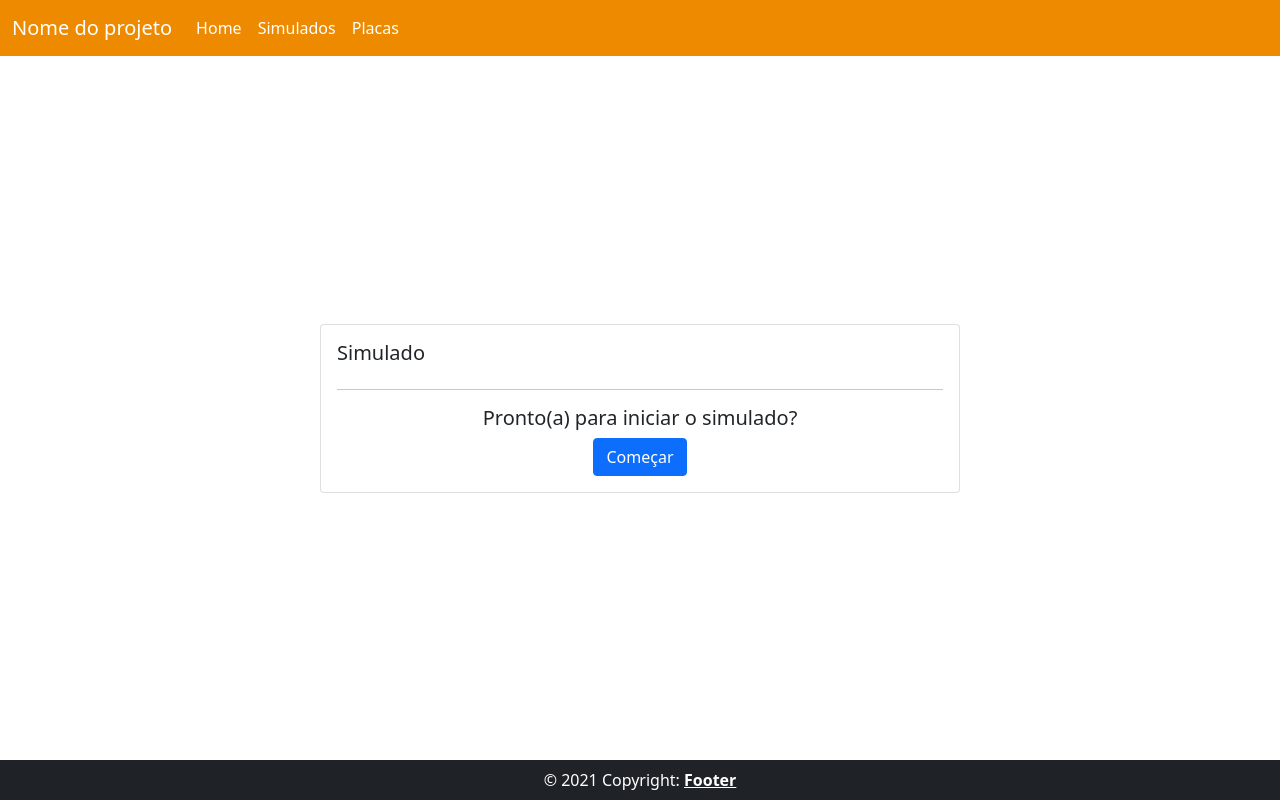
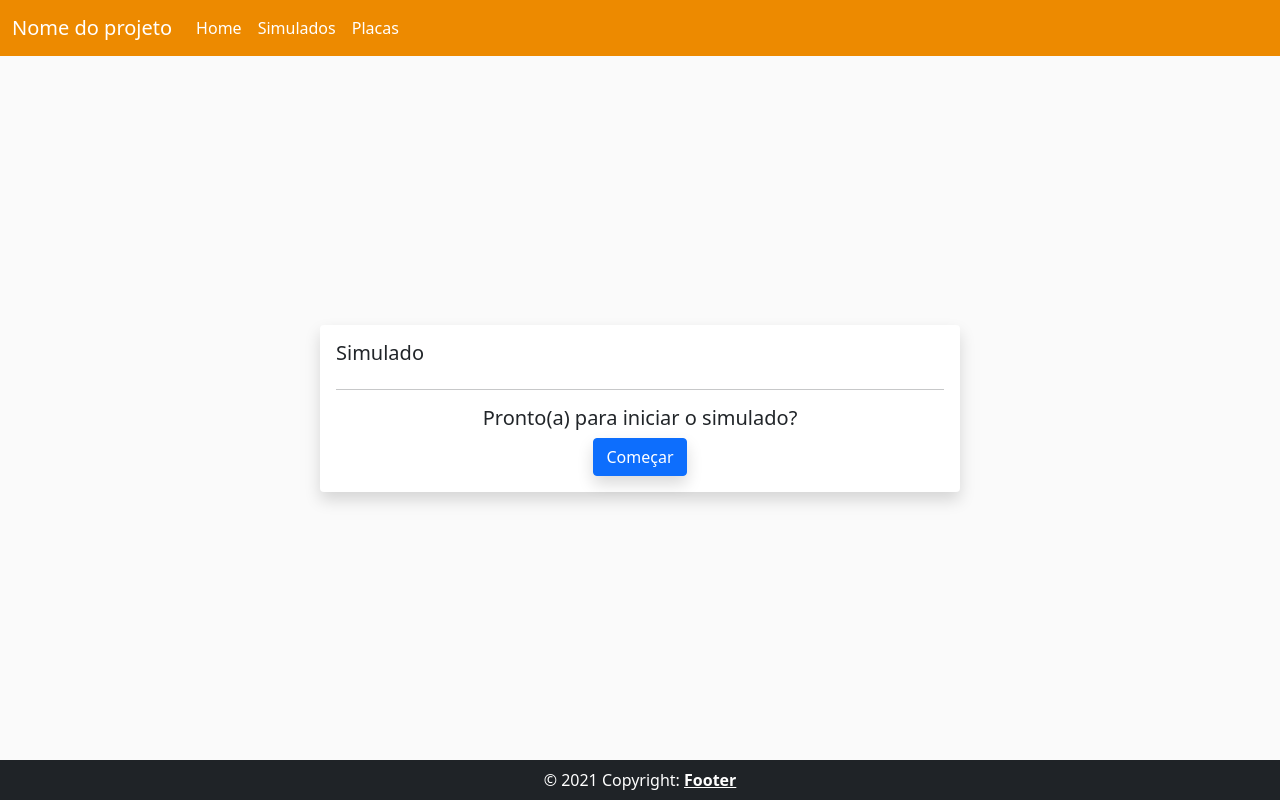
Before and after one commit to eunael/proj_sinal_transito, a Django app: page /quis/ in a window 1280 px wide. Run offline with Django 4.2, Linux system fonts and the light colour scheme; data that the repository does not hold is empty; some libraries are stand-ins or nearby versions.

Commit message:
add sobras ao botão e add a lib django-heroku

```diff
--- a/requirements.txt
+++ b/requirements.txt
@@ -1,5 +1,9 @@
 asgiref==3.5.0
 backports.zoneinfo==0.2.1
+dj-database-url==0.5.0
 Django==4.0.1
+django-heroku==0.3.1
+psycopg2==2.9.3
 sqlparse==0.4.2
 tzdata==2021.5
+whitenoise==5.3.0
--- a/templates/app_quis/index.html
+++ b/templates/app_quis/index.html
@@ -18,8 +18,8 @@
                 <p>Deseja finalizar o simulado?</p>
             </div>
             <div class="modal-footer">
-                <button type="button" class="btn btn-secondary" data-bs-dismiss="modal">Cancelar</button>
-                <button type="button" class="btn btn-primary" id="enviar-form">Finalizar</button>
+                <button type="button" class="btn btn-secondary shadow" data-bs-dismiss="modal">Cancelar</button>
+                <button type="button" class="btn btn-primary shadow" id="enviar-form">Finalizar</button>
             </div>
         </div>
     </div>
@@ -45,7 +45,7 @@
         {% csrf_token %}
         <div class="fadeIn text-center w-100" id="iniciar-simu">
             <h5>Pronto(a) para iniciar o simulado?</h5>
-            <button type="button" class="btn btn-primary" id="btn-iniciar">Começar</button>
+            <button type="button" class="btn btn-primary shadow" id="btn-iniciar">Começar</button>
         </div>
         <div id="container-questoes" actual-question="1">
             {% for questao in questoes %}
@@ -72,9 +72,9 @@
                 <span class="text-danger"><i class="fas fa-exclamation-circle"></i> Selecione uma alternativa.</span>
             </div>
             <div class="col-6 text-right">
-                <button type="button" id="btn-voltar" class="btn btn-danger d-none">Voltar</button>
+                <button type="button" id="btn-voltar" class="btn btn-danger d-none shadow">Voltar</button>
                 <!-- <button type="button" id="btn-pular" class="btn btn-secondary disabled ml-2">Pular</button> -->
-                <button type="button" id="btn-responder" class="btn btn-primary ml-2">Avançar</button>
+                <button type="button" id="btn-responder" class="btn btn-primary ml-2 shadow">Avançar</button>
             </div>
         </div>
     </form>
--- a/templates/app_quis/resultado.html
+++ b/templates/app_quis/resultado.html
@@ -65,9 +65,9 @@
         {% endfor %}
     </div>
     <div class="text-right">
-        <button type="button" id="btn-visualizar" class="btn btn-warning text-white">Ver todas</button>
-        <button type="button" id="btn-voltar" class="btn btn-danger d-none ml-2">Voltar</button>
-        <button type="button" id="btn-responder" class="btn btn-primary ml-2">Próxima</button>
+        <button type="button" id="btn-visualizar" class="btn btn-warning text-white shadow">Ver todas</button>
+        <button type="button" id="btn-voltar" class="btn btn-danger d-none ml-2 shadow">Voltar</button>
+        <button type="button" id="btn-responder" class="btn btn-primary ml-2 shadow">Próxima</button>
     </div>
 </div>
 {% endblock content %}
--- a/templates/index.html
+++ b/templates/index.html
@@ -9,7 +9,7 @@
     <link rel="stylesheet" href="{% static 'css/bootstrap.min.css' %}">
     <link rel="stylesheet" href="{% static 'fa/css/all.min.css' %}">
 </head>
-<body class="text-center">
+<body class="text-center" style="background-color: #fafafa;">
     <div class="fluid-container d-flex justify-content-between mx-auto flex-column" style="height: 100vh;">
         <header class="">
             <div class="inner">
@@ -23,7 +23,7 @@
         <main role="main" class="inner text-left mt-5 mb-5">
             <div class="h-100">
                 <div class="d-flex justify-content-center">
-                    <div class="card w-50">
+                    <div class="card shadow border-0 rounder w-50">
                         <div class="card-body">
                             <div class="card-title">
                                 {% block card-title %}{% endblock card-title %}
```
